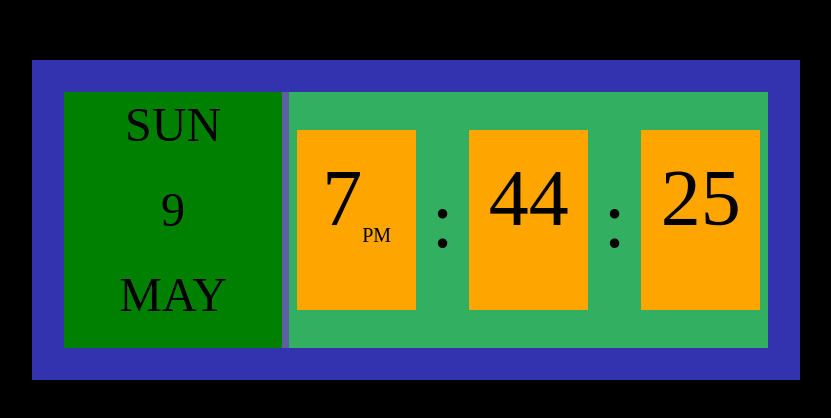
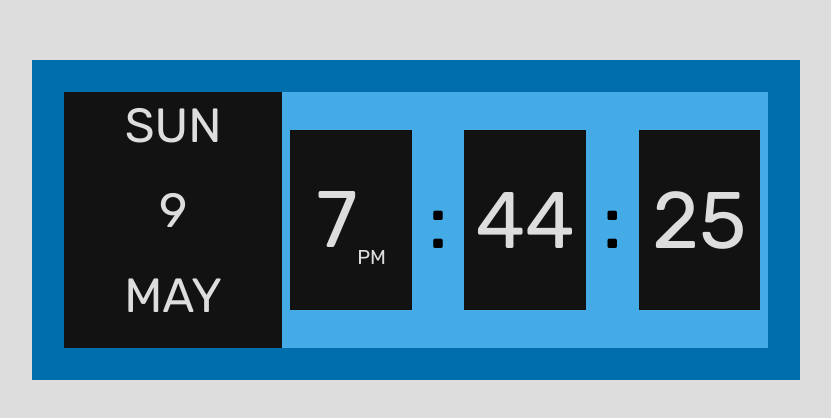
Before and after one commit to Jev-Smith/Flip-Clock, a plain HTML site: page index.html in a window 1280 px wide. Shown: the part 204-622 px from the top of the page, without its empty margins (224-1055 px from the left). Drawn offline with Linux system fonts and the light colour scheme.

Commit message:
Updated the look of the flip-clock

```diff
--- a/index.html
+++ b/index.html
@@ -5,22 +5,34 @@
     <meta http-equiv="X-UA-Compatible" content="IE=edge">
     <meta name="viewport" content="width=device-width, initial-scale=1.0">
     <link rel="stylesheet" href="style.css">
+    <link rel="preconnect" href="https://fonts.gstatic.com">
+    <link href="https://fonts.googleapis.com/css2?family=Rubik:wght@400;500&display=swap" rel="stylesheet">
     <title>Flip Clock</title>
 </head>
 <body>
     <div class="outer-clock-container">
         <div class="inner-clock-container">
             <div class="date-container">
-                <div class="day"></div>
-                <div class="date"></div>
-                <div class="month"></div>
+                <div class="day date-time-bg"></div>
+                <div class="date date-time-bg"></div>
+                <div class="month date-time-bg"></div>
             </div>
             <div class="time-container">
-                 <div class="hour"></div>
-                 :
-                 <div class="minute"></div>
-                 :
-                 <div class="second"></div>
+                <div class="hour date-time-bg">
+                    <div class="hour-number"></div>
+                </div>
+
+                <div class="colon">:</div>
+
+                <div class="minute date-time-bg">
+                    <div class="minute-number"></div>
+                </div>
+
+                <div class="colon">:</div>
+
+                <div class="second date-time-bg">
+                    <div class="second-number"></div>
+                </div>
             </div>
         </div>
     </div>
--- a/script.js
+++ b/script.js
@@ -3,9 +3,9 @@
 const day = document.querySelector(".day");
 const date = document.querySelector(".date");
 const month = document.querySelector(".month");
-const hour = document.querySelector(".hour");
-const minute = document.querySelector(".minute");
-const second = document.querySelector(".second");
+const hour = document.querySelector(".hour-number");
+const minute = document.querySelector(".minute-number");
+const second = document.querySelector(".second-number");
 
 function updateFlipClock(){
     let dateObj = new Date();
--- a/style.css
+++ b/style.css
@@ -5,8 +5,10 @@
 }
 
 body{
-    background: black;
+    background: rgb(221, 221, 221);
     font-size: 5rem;
+    font-family: 'Rubik', sans-serif;
+    color: rgb(221, 221, 221);
 }
 
 /* Styling of the containers*/
@@ -17,7 +19,7 @@ body{
     align-items: center;
     height: 40%;
     width: 60%;
-    background: rgb(51, 51, 175);
+    background: #006EAD;
     margin: auto;
     position: absolute;
     top: 33%;
@@ -29,13 +31,12 @@ body{
 .inner-clock-container{
     width: 100%;
     height: 100%;
-    background: rgb(95, 95, 165);
     display: flex;
     justify-content: space-between;
 }
 
-.date-container, .time-container{
-    background: rgb(51, 175, 98);
+.time-container{
+    background: #45ABE6;
 }
 
 .date-container{
@@ -45,16 +46,19 @@ body{
 }
 
 .time-container{
-    width: 68%;
+    width: 69%;
     display: flex;
     align-items: center;
     justify-content: space-around;
 }
 
+.date-time-bg{
+    background: rgb(19, 18, 18);
+}
+
 /* Styling of the date-container's children*/
 
 .day, .date, .month{
-    background: green;
     height: 33.3333333333%;
     padding: .1em;
     font-size: 3rem;
@@ -64,13 +68,21 @@ body{
 /* Styling of the time-container's children*/
 
 .hour, .minute, .second{
-    background: orange;
     width: 25%;
     height: 70%;
+    display: flex;
+    justify-content: center;
+    align-items: center;
+}
+
+.hour-number, .minute-number, .second-number{
     text-align: center;
-    line-height: 1.7;
 }
 
 sub{
     font-size: .25em;
 }
+
+.colon{
+    color: rgb(0, 0, 0);
+}
```
